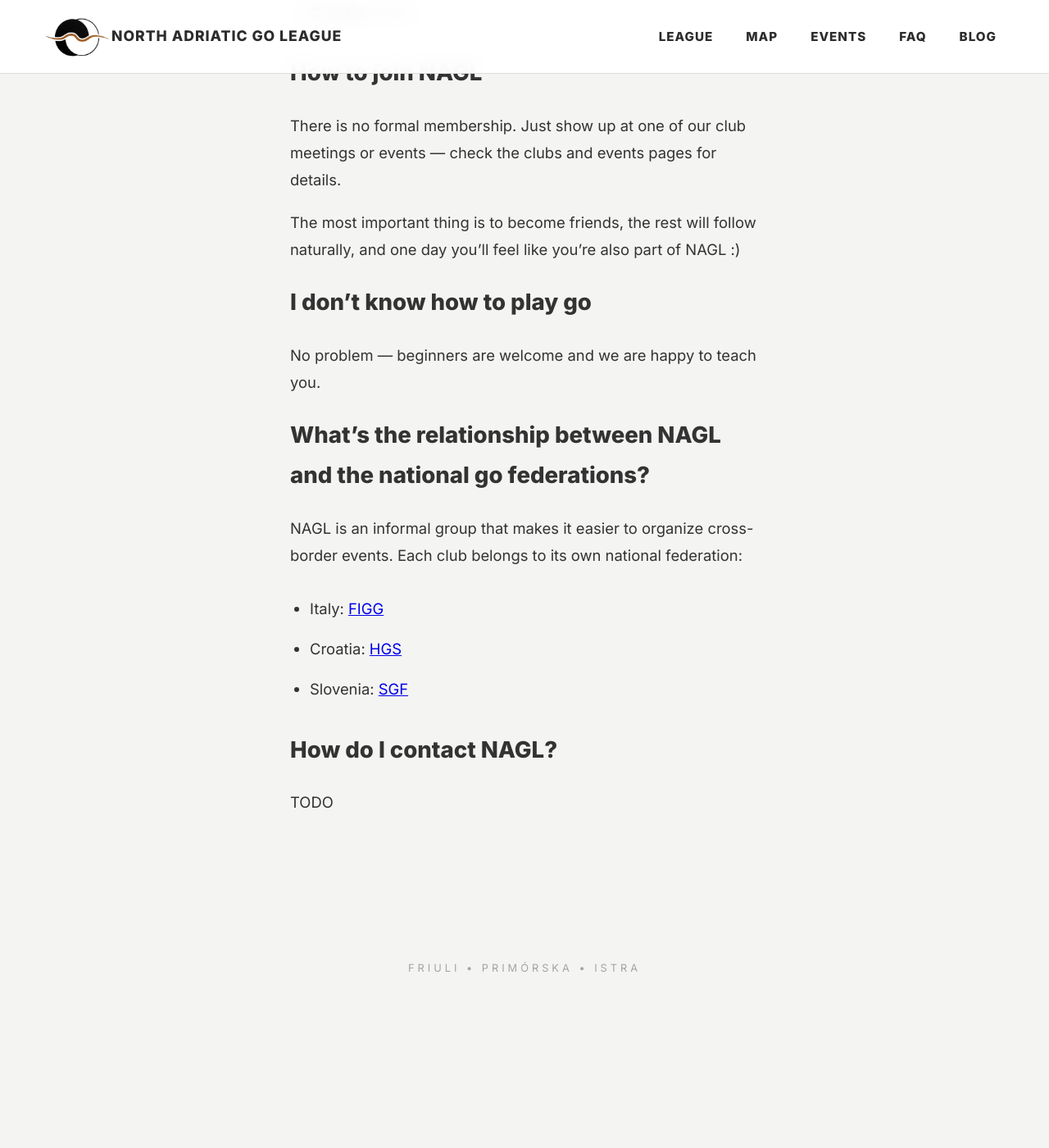
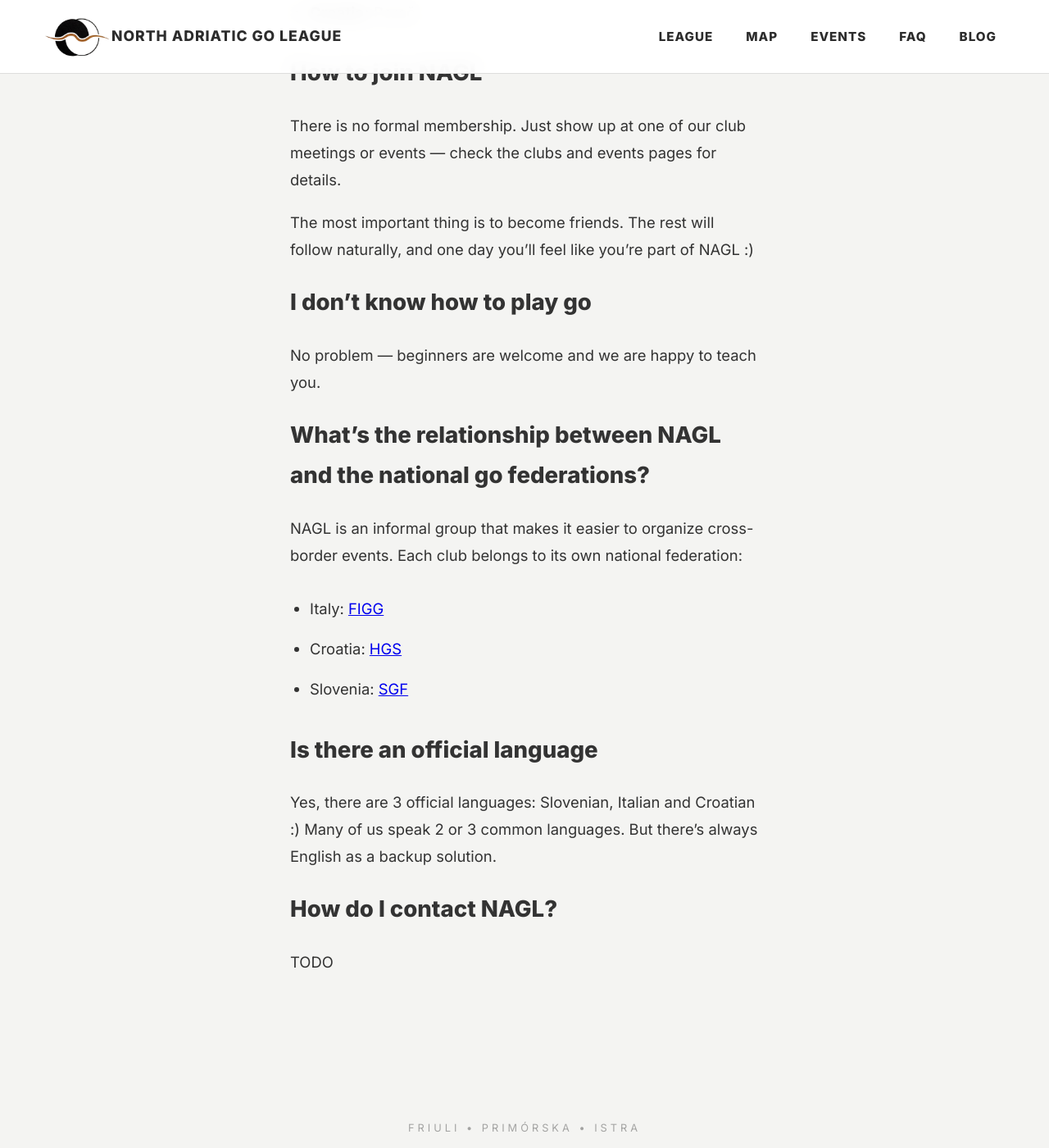
Before and after one commit to North-Adriatic-Go-League/north-adriatic-go-league.github.io, a Jekyll site: the page built from faq.md, in a window 1280 px wide and 1400 px high, scrolled down 936 px. Shown: the whole window at 82% size. Built offline with Jekyll 4.4.1, drawn with Linux system fonts in a browser that asks for light colours; some web fonts are replaced; before the commit the page ends 2208 px from its top, so only the background shows below that.

Commit message:
Note about languages.

```diff
--- a/faq.md
+++ b/faq.md
@@ -20,7 +20,7 @@ Our members/clubs/events are located in:
 
 There is no formal membership. Just show up at one of our club meetings or events — check the clubs and events pages for details.
 
-The most important thing is to become friends, the rest will follow naturally, and one day you'll feel like you're also part of NAGL :)
+The most important thing is to become friends. The rest will follow naturally, and one day you'll feel like you're part of NAGL :)
 
 ## I don't know how to play go
 
@@ -33,6 +33,10 @@ NAGL is an informal group that makes it easier to organize cross-border events.
 - Croatia: [HGS](https://hgos.hr/)
 - Slovenia: [SGF](https://go-zveza.si/)
 
+## Is there an official language
+
+Yes, there are 3 official languages: Slovenian, Italian and Croatian :) Many of us speak 2 or 3 common languages. But there's always English as a backup solution.
+
 ## How do I contact NAGL?
 
 TODO
```
